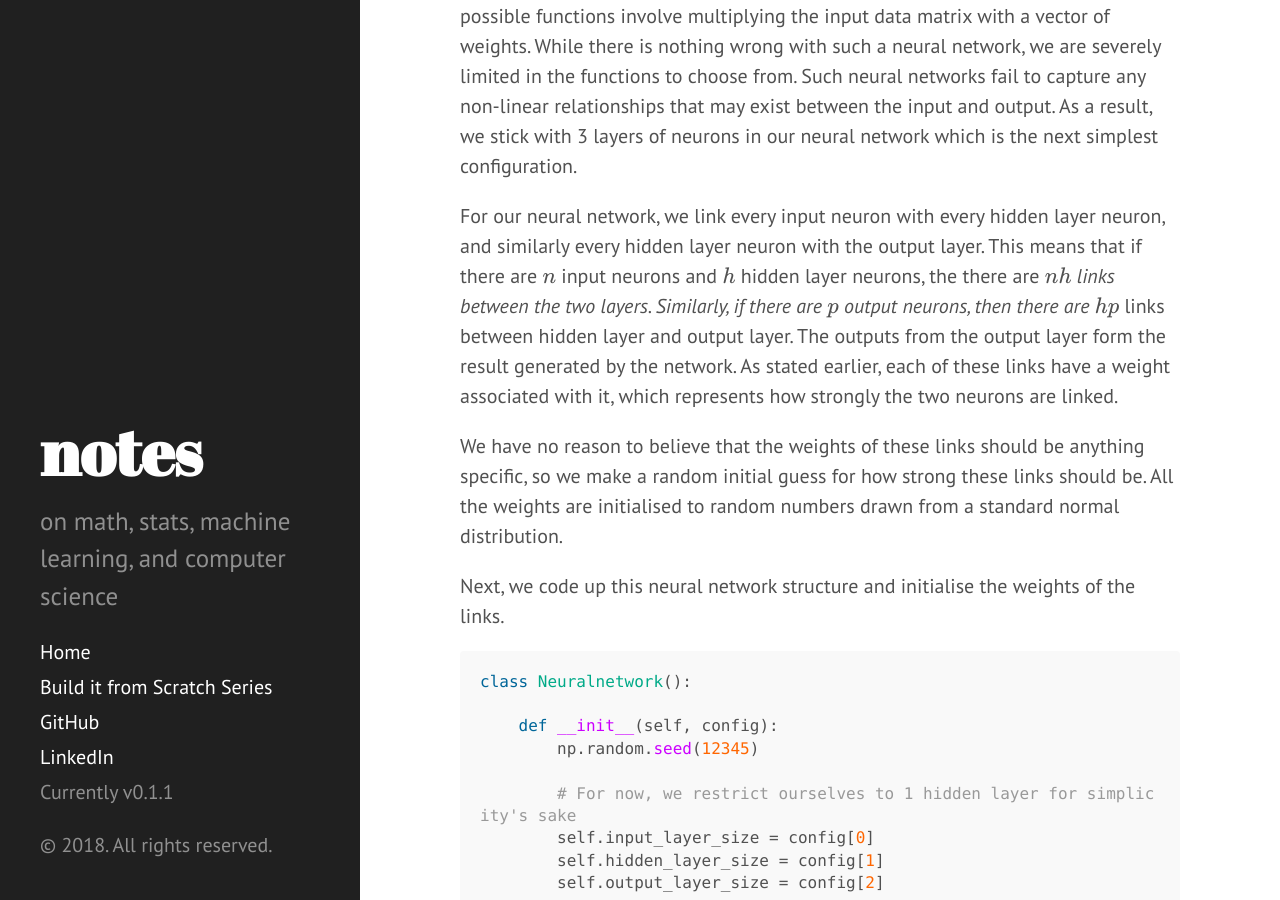
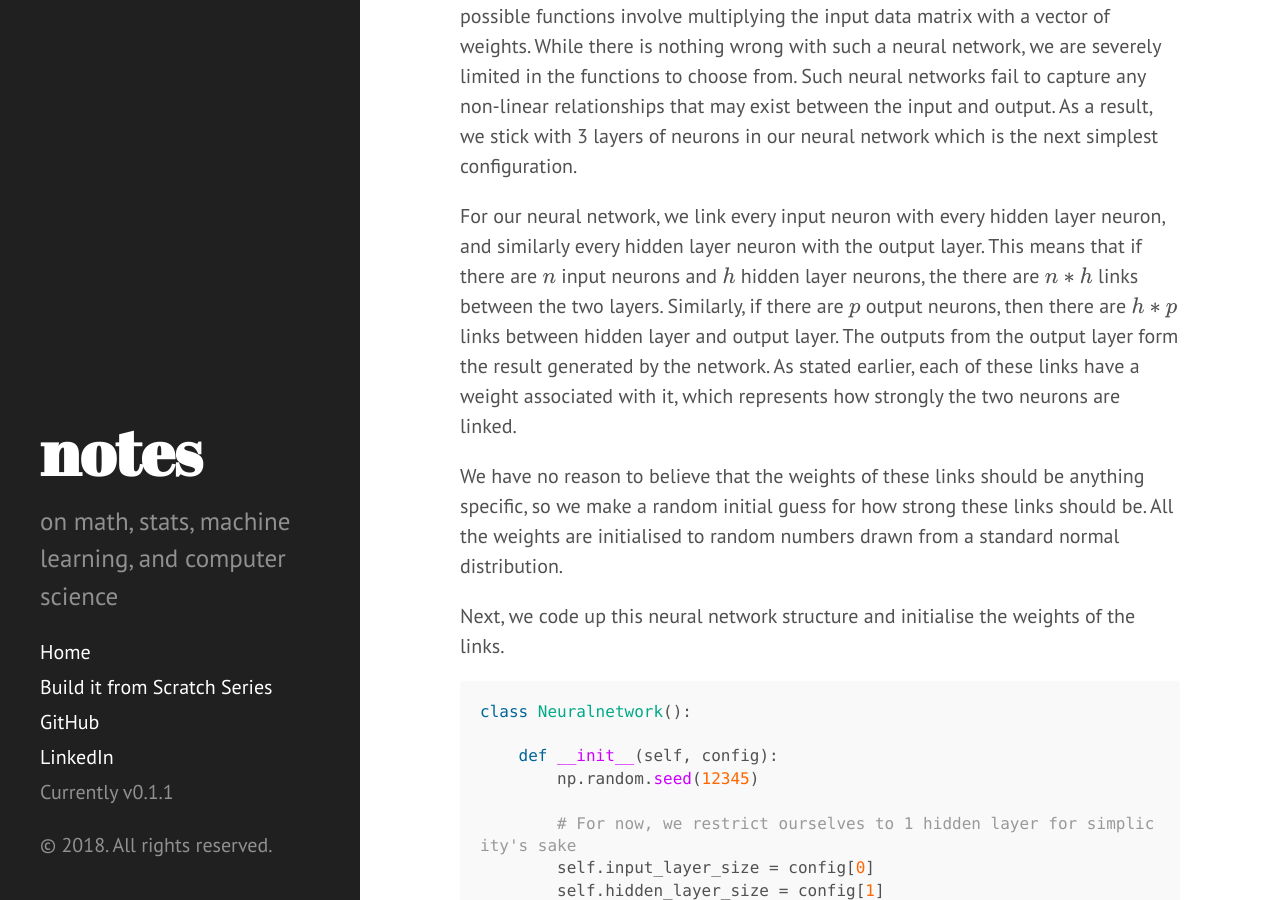
Before and after one commit to vinaybenny/vinaybenny.github.io, a Jekyll site: the page built from _posts/2018-02-01-neural-networks.md, in a window 1280 px wide and 900 px high, scrolled down 5937 px. Built offline with Jekyll 4.4.1, drawn with Linux system fonts in a browser that asks for light colours; our own code applies the rules of GitHub Pages for plain Markdown files; formulas are drawn with MathJax 3.

Commit message:
small changes to math -3

```diff
--- a/_posts/2018-02-01-neural-networks.md
+++ b/_posts/2018-02-01-neural-networks.md
@@ -151,7 +151,7 @@ Obviously the input layer will have $n$ neurons, so as to accept the $n$ separat
 
 Why did we choose a network with three layers? Because obviously with just one layer of neurons there is no network that can be formed (we do not connect neurons within the same layer). And with two layers, what we get is a very simplistic network that can only guess functions which are a linear combination of the input data. This is because there is only one layer of weights between input and output layer, and all possible functions involve multiplying the input data matrix with a vector of weights. While there is nothing wrong with such a neural network, we are severely limited in the functions to choose from. Such neural networks fail to capture any non-linear relationships that may exist between the input and output. As a result, we stick with 3 layers of neurons in our neural network which is the next simplest configuration.
 
-For our neural network, we link every input neuron with every hidden layer neuron, and similarly every hidden layer neuron with the output layer. This means that if there are $n$ input neurons and $h$ hidden layer neurons, the there are $n$*$h$ links between the two layers. Similarly, if there are $p$ output neurons, then there are $h$*$p$ links between hidden layer and output layer. The outputs from the output layer form the result generated by the network. As stated earlier, each of these links have a weight associated with it, which represents how strongly the two neurons are linked.
+For our neural network, we link every input neuron with every hidden layer neuron, and similarly every hidden layer neuron with the output layer. This means that if there are $n$ input neurons and $h$ hidden layer neurons, the there are $n\*h$ links between the two layers. Similarly, if there are $p$ output neurons, then there are $h\*p$ links between hidden layer and output layer. The outputs from the output layer form the result generated by the network. As stated earlier, each of these links have a weight associated with it, which represents how strongly the two neurons are linked.
 
 We have no reason to believe that the weights of these links should be anything specific, so we make a random initial guess for how strong these links should be. All the weights are initialised to random numbers drawn from a standard normal distribution.
 
```
